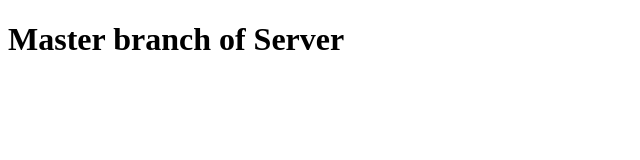
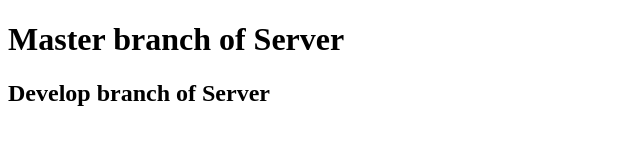
Before and after one commit to darahdesigner/ChoreMe-Server, a plain HTML site: page index.html in a window 1280 px wide. Shown: the whole page, without its empty margins (0-640 px from the left). Drawn offline with Linux system fonts and the light colour scheme.

Commit message:
pushing deployment branch

```diff
--- a/index.html
+++ b/index.html
@@ -8,5 +8,6 @@
 </head>
 <body>
     <h1>Master branch of Server</h1>
+    <h2>Develop branch of Server</h2>
 </body>
 </html>
```
